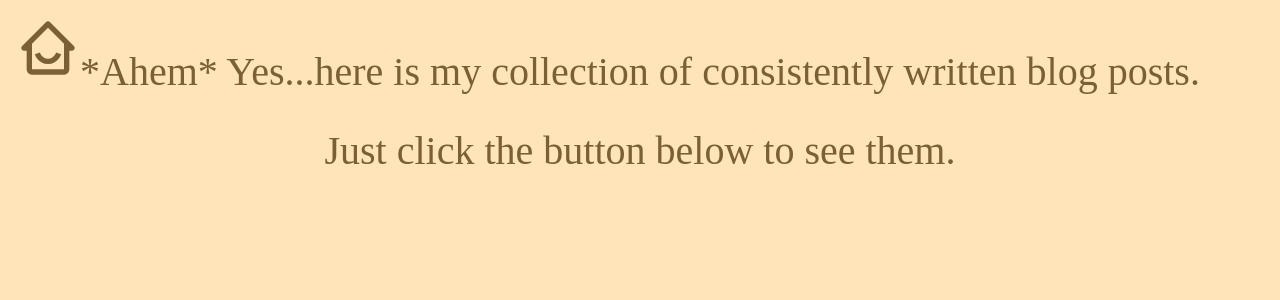
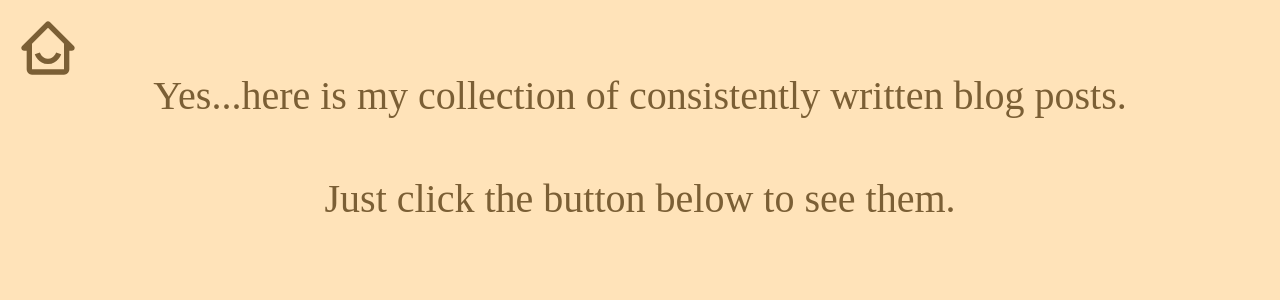
Before and after one commit to MeanMangosteen/aashwin.wtf, a React (Create React App) app: page /blog in a window 1280 px wide. Shown: the top 300 px of the page. Built offline with nearby package versions, Linux system fonts and the light colour scheme.

Commit message:
Blog text adjustments.

```diff
--- a/src/Blog/Blog.tsx
+++ b/src/Blog/Blog.tsx
@@ -13,8 +13,9 @@ export const Blog = () => {
       <StyledShowTextWithStyle>
         <StylishItem>
           <Text>
-            *Ahem* Yes...here is my collection of consistently written blog
-            posts.
+            <p>
+              Yes...here is my collection of consistently written blog posts.
+            </p>
           </Text>
         </StylishItem>
         <StylishItem>
@@ -51,6 +52,7 @@ const BlogContainer = styled.div`
   justify-content: flex-start;
   font-family: "Ubuntu";
   padding: 2rem;
+  box-sizing: border-box;
   height: 100vh;
   color: #7b5f35;
 `;
--- a/src/utils/ShowTextWithStyle.tsx
+++ b/src/utils/ShowTextWithStyle.tsx
@@ -32,7 +32,6 @@ export const ShowTextWithStyle = ({
     threshold: 0,
   });
 
-  console.log("inView", inView);
 
   useEffect(() => {
     if (!inView) return;
```
